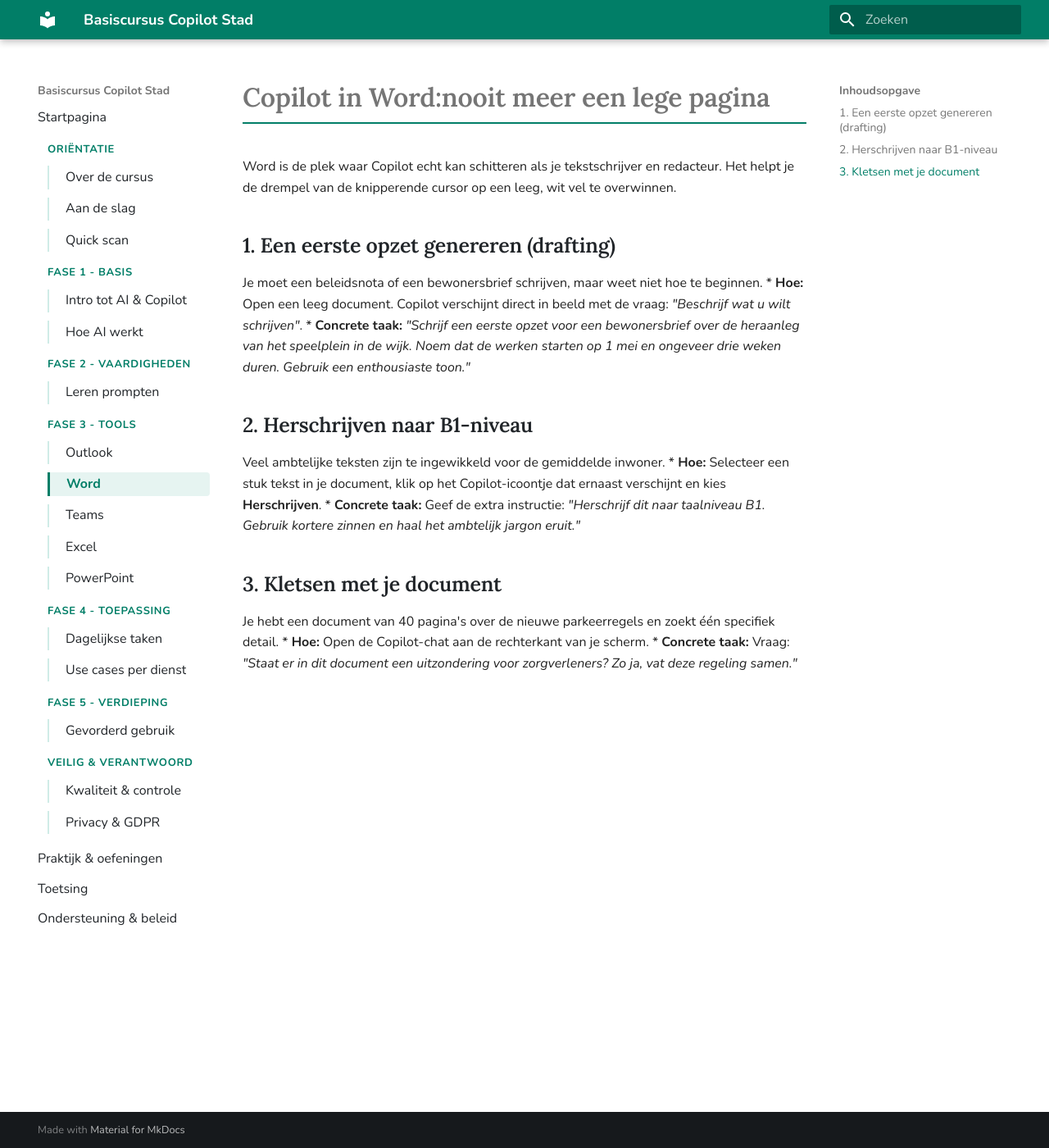
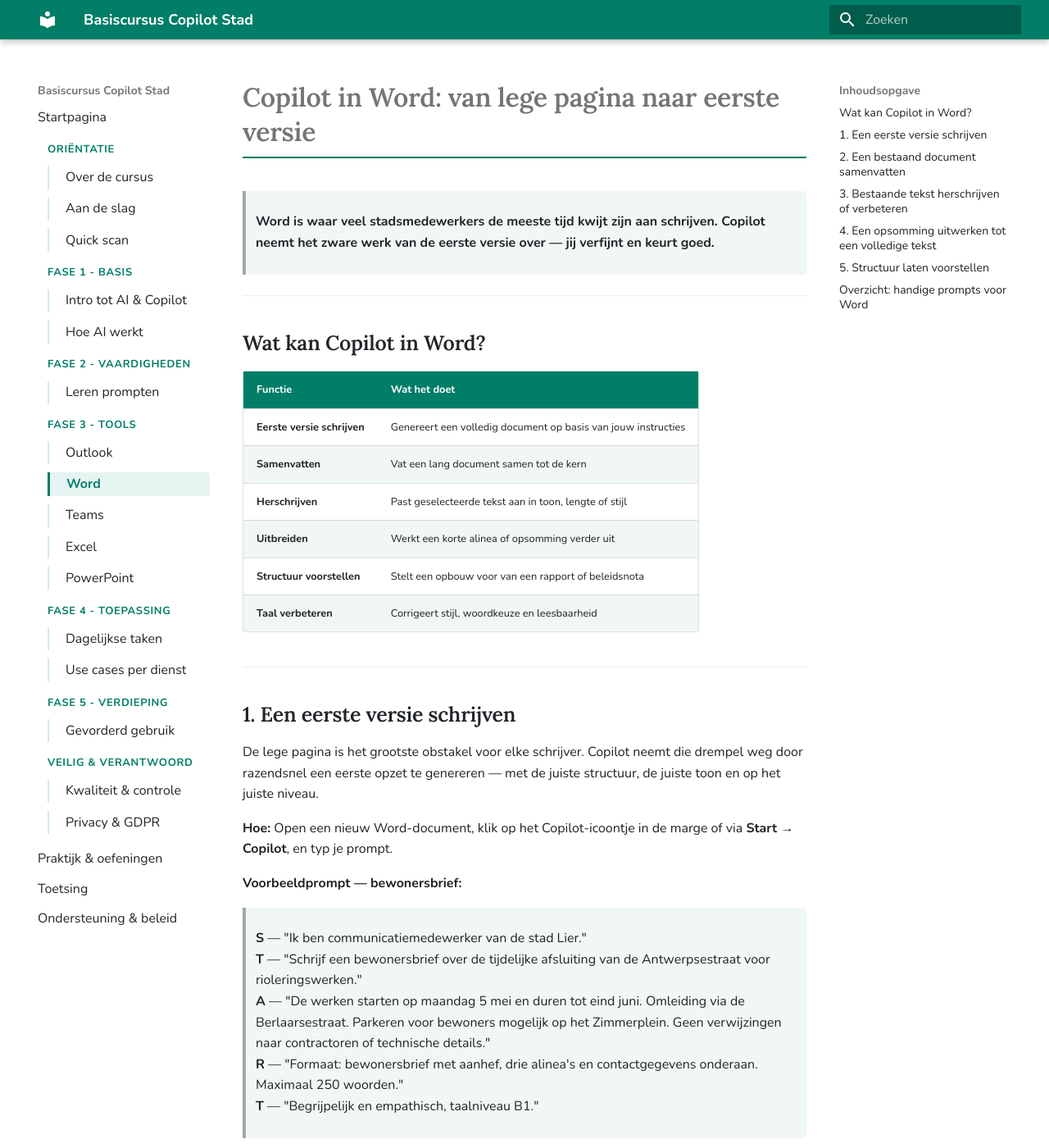
Before and after one commit to blueblot-lier/basiscursus, an MkDocs documentation site: the page built from docs/fase3/word.md, in a window 1280 px wide and 1400 px high. Shown: the whole window at 82% size. Built offline with MkDocs 1.6.1 and Material for MkDocs 9.7.7, drawn with Linux system fonts in a browser that asks for light colours; some of the changed text lies outside the part shown.

Commit message:
word aangepast

````diff
--- a/docs/fase3/word.md
+++ b/docs/fase3/word.md
@@ -1,18 +1,136 @@
-# Copilot in Word:nooit meer een lege pagina
+# Copilot in Word: van lege pagina naar eerste versie
 
-Word is de plek waar Copilot echt kan schitteren als je tekstschrijver en redacteur. Het helpt je de drempel van de knipperende cursor op een leeg, wit vel te overwinnen.
+> **Word is waar veel stadsmedewerkers de meeste tijd kwijt zijn aan schrijven. Copilot neemt het zware werk van de eerste versie over — jij verfijnt en keurt goed.**
 
-## 1. Een eerste opzet genereren (drafting)
-Je moet een beleidsnota of een bewonersbrief schrijven, maar weet niet hoe te beginnen.
-* **Hoe:** Open een leeg document. Copilot verschijnt direct in beeld met de vraag: *"Beschrijf wat u wilt schrijven"*.
-* **Concrete taak:** *"Schrijf een eerste opzet voor een bewonersbrief over de heraanleg van het speelplein in de wijk. Noem dat de werken starten op 1 mei en ongeveer drie weken duren. Gebruik een enthousiaste toon."*
+---
 
-## 2. Herschrijven naar B1-niveau
-Veel ambtelijke teksten zijn te ingewikkeld voor de gemiddelde inwoner.
-* **Hoe:** Selecteer een stuk tekst in je document, klik op het Copilot-icoontje dat ernaast verschijnt en kies **Herschrijven**.
-* **Concrete taak:** Geef de extra instructie: *"Herschrijf dit naar taalniveau B1. Gebruik kortere zinnen en haal het ambtelijk jargon eruit."*
+## Wat kan Copilot in Word?
 
-## 3. Kletsen met je document
-Je hebt een document van 40 pagina's over de nieuwe parkeerregels en zoekt één specifiek detail.
-* **Hoe:** Open de Copilot-chat aan de rechterkant van je scherm.
-* **Concrete taak:** Vraag: *"Staat er in dit document een uitzondering voor zorgverleners? Zo ja, vat deze regeling samen."*
+| Functie | Wat het doet |
+|---|---|
+| **Eerste versie schrijven** | Genereert een volledig document op basis van jouw instructies |
+| **Samenvatten** | Vat een lang document samen tot de kern |
+| **Herschrijven** | Past geselecteerde tekst aan in toon, lengte of stijl |
+| **Uitbreiden** | Werkt een korte alinea of opsomming verder uit |
+| **Structuur voorstellen** | Stelt een opbouw voor van een rapport of beleidsnota |
+| **Taal verbeteren** | Corrigeert stijl, woordkeuze en leesbaarheid |
+
+---
+
+## 1. Een eerste versie schrijven
+
+De lege pagina is het grootste obstakel voor elke schrijver. Copilot neemt die drempel weg door razendsnel een eerste opzet te genereren — met de juiste structuur, de juiste toon en op het juiste niveau.
+
+**Hoe:** Open een nieuw Word-document, klik op het Copilot-icoontje in de marge of via **Start → Copilot**, en typ je prompt.
+
+**Voorbeeldprompt — bewonersbrief:**
+
+> **S** — "Ik ben communicatiemedewerker van de stad Lier."
+> **T** — "Schrijf een bewonersbrief over de tijdelijke afsluiting van de Antwerpsestraat voor rioleringswerken."
+> **A** — "De werken starten op maandag 5 mei en duren tot eind juni. Omleiding via de Berlaarsestraat. Parkeren voor bewoners mogelijk op het Zimmerplein. Geen verwijzingen naar contractoren of technische details."
+> **R** — "Formaat: bewonersbrief met aanhef, drie alinea's en contactgegevens onderaan. Maximaal 250 woorden."
+> **T** — "Begrijpelijk en empathisch, taalniveau B1."
+
+---
+
+**Voorbeeldprompt — beleidsnota:**
+
+> **S** — "Ik ben beleidsmedewerker bij de stad Lier en schrijf een nota voor het schepencollege."
+> **T** — "Schrijf een beleidsnota over de invoering van een containerpark-reservatiesysteem."
+> **A** — "Vermeld de aanleiding (lange wachtrijen), de voorgestelde oplossing (online tijdslot reserveren), de geschatte kostprijs en de verwachte voordelen voor burgers en medewerkers."
+> **R** — "Structuur: aanleiding, voorstel, financiële impact, advies. Gebruik tussentitels."
+> **T** — "Formeel en zakelijk, geschreven voor een college van burgemeester en schepenen."
+
+---
+
+## 2. Een bestaand document samenvatten
+
+Je moet een rapport van 60 pagina's lezen voor een overleg dat over een uur begint. Copilot geeft je in dertig seconden de kern.
+
+**Hoe:** Open het document in Word, open Copilot via het lint en stel je vraag.
+
+**Handige prompts:**
+
+> *"Vat dit document samen in maximaal 10 zinnen. Focus op de belangrijkste conclusies en aanbevelingen."*
+
+> *"Geef me een lijst van de vijf belangrijkste actiepunten uit dit rapport."*
+
+> *"Wat zijn de financiële implicaties die in dit document beschreven worden?"*
+
+!!! warning "Controleer altijd bij feitelijke informatie"
+    Copilot kan bij het samenvatten nuances missen of een verkeerd accent leggen. Lees de samenvatting kritisch na, zeker als het gaat om cijfers, deadlines of juridische bepalingen.
+
+---
+
+## 3. Bestaande tekst herschrijven of verbeteren
+
+Je hebt al een tekst maar die is te lang, te formeel, te technisch of net niet helemaal goed. Selecteer de tekst in Word en laat Copilot hem aanpassen.
+
+**Hoe:** Selecteer de tekst → klik op het Copilot-icoontje dat verschijnt → kies **Herschrijven** of typ een eigen instructie.
+
+**Nuttige aanpassingen:**
+
+| Probleem | Prompt |
+|---|---|
+| Te lang | *"Kort deze tekst in tot maximaal 3 alinea's zonder de kern te verliezen."* |
+| Te ambtelijk | *"Herschrijf dit op taalniveau B1. Gebruik kortere zinnen en vermijd vakjargon."* |
+| Te droog | *"Maak deze tekst warmer en uitnodigender, zonder informeel te worden."* |
+| Onduidelijke structuur | *"Herstructureer deze tekst met duidelijke tussentitels."* |
+| Te informeel | *"Herschrijf dit als een formele nota voor intern gebruik."* |
+
+---
+
+## 4. Een opsomming uitwerken tot een volledige tekst
+
+Je hebt een paar bulletpoints neergeschreven maar geen tijd of zin om er een volledige tekst van te maken. Copilot doet dat voor je.
+
+**Hoe het werkt:**
+
+1. Typ je bulletpoints in het document
+2. Selecteer ze
+3. Vraag Copilot: *"Werk deze opsomming uit tot een vloeiende alinea van maximaal 100 woorden."*
+
+**Voorbeeld:**
+
+*Jouw bulletpoints:*
+```
+- Nieuwe speeltuin Zimmerpark
+- Opening 15 juni
+- Feestelijke opening met animatie voor kinderen
+- Inschrijven via website
+```
+
+*Wat Copilot maakt:*
+Een uitgenodigde, vloeiende alinea die je rechtstreeks kunt gebruiken in een bewonersbrief of nieuwsbrief.
+
+---
+
+## 5. Structuur laten voorstellen
+
+Weet je wat je wilt schrijven maar niet hoe je het opbouwt? Vraag Copilot om een inhoudsopgave of structuur voor te stellen.
+
+**Voorbeeldprompt:**
+
+> **S** — "Ik schrijf een actieplan voor de stad Lier over de aanpak van sluikstort."
+> **T** — "Stel een logische structuur voor dit actieplan voor."
+> **A** — "Het plan moet goedgekeurd worden door het schepencollege en daarna gecommuniceerd worden naar de bevolking. Houd rekening met: aanleiding, doelstellingen, acties, verantwoordelijken en timing."
+> **R** — "Geef de structuur als genummerde lijst met voor elk hoofdstuk een korte beschrijving van de inhoud."
+> **T** — "Formeel en beleidsmatig."
+
+---
+
+## Overzicht: handige prompts voor Word
+
+| Situatie | Prompt |
+|---|---|
+| Eerste versie brief | *"Schrijf een bewonersbrief over [onderwerp]. Max 250 woorden, B1-niveau."* |
+| Samenvatten | *"Vat dit document samen in 10 zinnen. Focus op conclusies en actiepunten."* |
+| Inkorten | *"Kort deze tekst in tot 3 alinea's zonder de kern te verliezen."* |
+| Toegankelijker maken | *"Herschrijf dit op B1-niveau. Korte zinnen, geen jargon."* |
+| Structuur voorstellen | *"Stel een structuur voor dit rapport voor met tussentitels."* |
+| Opsomming uitwerken | *"Werk deze bulletpoints uit tot een vloeiende alinea van 100 woorden."* |
+
+---
+
+!!! tip "Voor ambassadeurs: begin met herschrijven, niet met genereren 🦸"
+    Collega's die sceptisch zijn over AI stappen makkelijker in via het **herschrijven** van een bestaande tekst dan via het genereren van iets nieuws. Ze houden controle over de inhoud en zien meteen concreet wat Copilot doet. Dat vertrouwen bouw je verder uit naar het schrijven van eerste versies.
````
